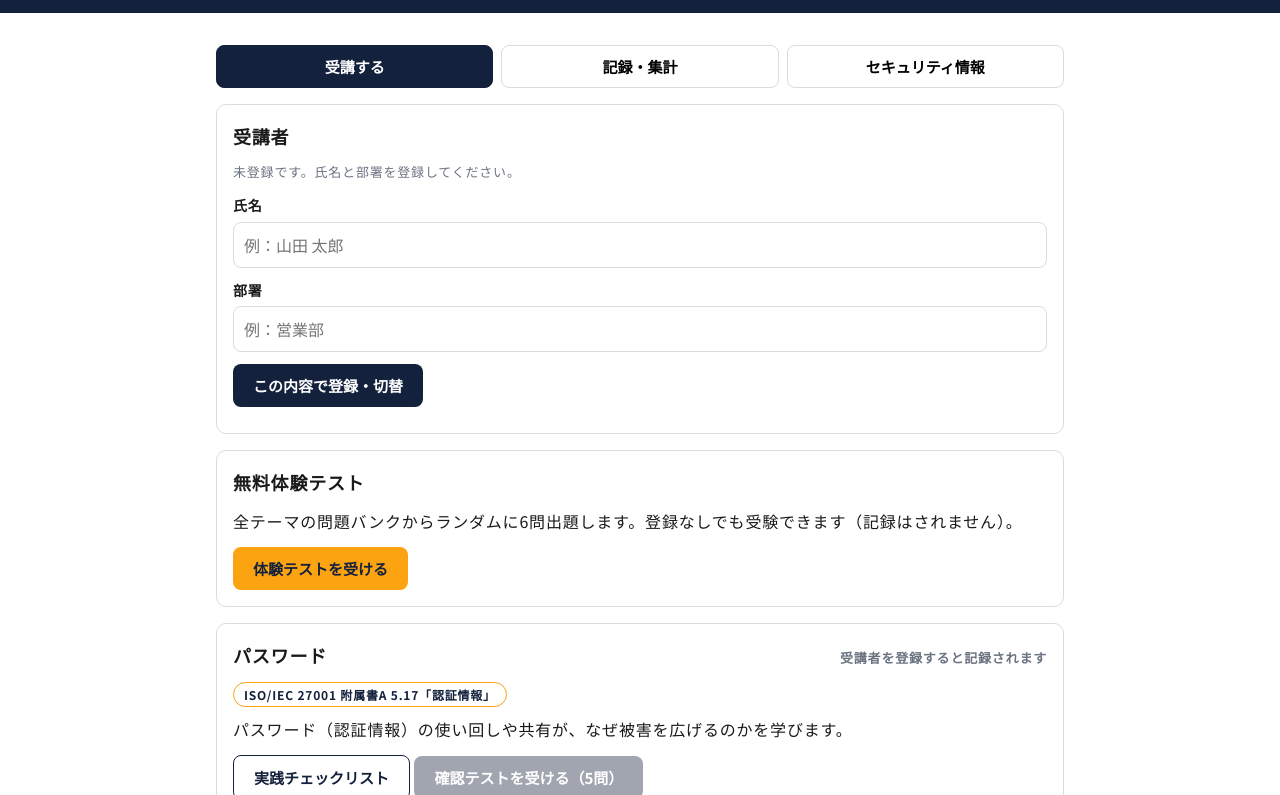
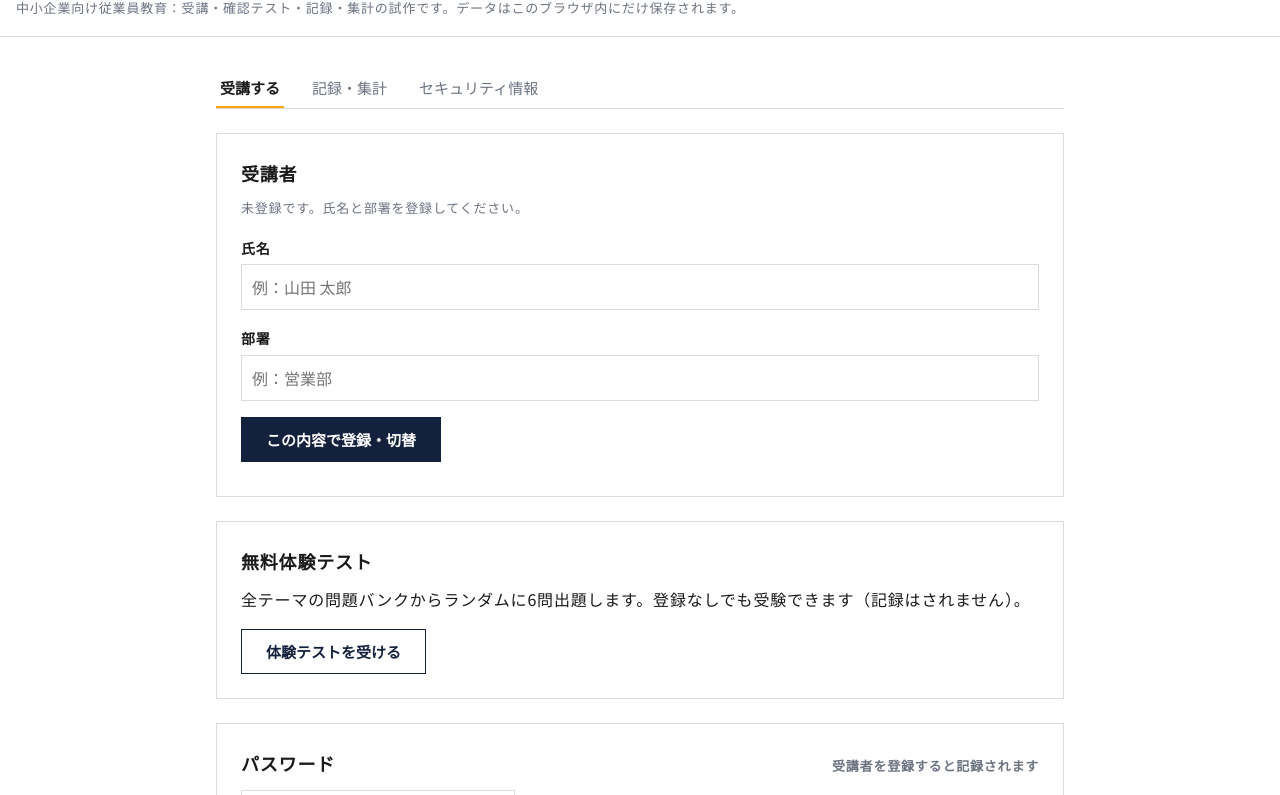
Before and after one commit to move-efficiently-dev/security-learning-app, a plain HTML site: page app/index.html in a window 1280 px wide. Shown: the part 113-908 px from the top of the page. Drawn offline with Linux system fonts and the light colour scheme.

Commit message:
Unify app design with website design rules

```diff
--- a/app/index.html
+++ b/app/index.html
@@ -7,36 +7,39 @@
 <link rel="preconnect" href="https://fonts.googleapis.com">
 <link href="https://fonts.googleapis.com/css2?family=Noto+Sans+JP:wght@400;500;700;900&display=swap" rel="stylesheet">
 <style>
+  /* デザインルール：ウェブサイトと統一（白黒＋金、ネイビーはボタン専用、
+     罫線は 1px solid #DCDCDC・強調のみ2px、余白は8の倍数、Noto Sans JP） */
   :root{
     --navy:#14213D; --gold:#FCA311; --ink:#1a1a1a; --gray:#6b7280;
-    --line:#DCDCDC; --bg:#FFFFFF; --soft:#F7F5F0; --ok:#1F7A4D; --ng:#B3261E;
+    --line:#DCDCDC; --bg:#FFFFFF; --soft:#F5F5F5; --ok:#1F7A4D; --ng:#B3261E;
   }
   *{box-sizing:border-box; margin:0; padding:0;}
   body{font-family:"Noto Sans JP",sans-serif; color:var(--ink); background:var(--bg);
        font-size:16px; line-height:1.75; letter-spacing:.05em;}
-  header{background:var(--navy); color:#fff; padding:20px 16px;}
-  header .brand{font-size:13px; color:var(--gold); font-weight:700; letter-spacing:.15em;}
-  header h1{font-size:22px; font-weight:900; margin-top:2px;}
-  header p{font-size:13px; opacity:.85;}
+  header{background:#fff; color:var(--ink); padding:24px 16px 16px; border-bottom:1px solid var(--line);}
+  header .brand{font-size:13px; color:var(--ink); font-weight:700; letter-spacing:.15em;
+    display:inline-block; border-bottom:2px solid var(--gold); padding-bottom:2px;}
+  header h1{font-size:24px; font-weight:900; margin-top:8px;}
+  header p{font-size:13px; color:var(--gray); margin-top:4px;}
   .wrap{max-width:880px; margin:0 auto; padding:16px;}
-  nav.tabs{display:flex; gap:8px; flex-wrap:wrap; margin:16px 0;}
-  nav.tabs button{flex:1; min-width:120px; padding:10px 8px; border:1px solid var(--line);
-    background:#fff; border-radius:8px; font-family:inherit; font-size:15px; font-weight:700; cursor:pointer;}
-  nav.tabs button.active{background:var(--navy); color:#fff; border-color:var(--navy);}
+  nav.tabs{display:flex; gap:24px; flex-wrap:wrap; margin:16px 0 24px; border-bottom:1px solid var(--line);}
+  nav.tabs button{flex:0 1 auto; padding:8px 4px; border:none; border-bottom:2px solid transparent;
+    background:none; font-family:inherit; font-size:15px; font-weight:500; color:var(--gray); cursor:pointer;}
+  nav.tabs button.active{color:var(--ink); font-weight:700; border-bottom:2px solid var(--gold);}
   section{display:none;}
   section.active{display:block;}
-  .card{border:1px solid var(--line); border-radius:10px; padding:16px; margin-bottom:16px; background:#fff;}
+  .card{border:1px solid var(--line); border-radius:0; padding:24px; margin-bottom:24px; background:#fff;}
   .card h2{font-size:18px; font-weight:900; margin-bottom:8px;}
   .card h3{font-size:16px; font-weight:700; margin:12px 0 6px;}
-  .tag{display:inline-block; font-size:12px; font-weight:700; color:var(--navy);
-    border:1px solid var(--gold); border-radius:999px; padding:1px 10px; margin-right:6px;}
+  .tag{display:inline-block; font-size:12px; font-weight:700; color:var(--ink);
+    border:1px solid var(--line); border-bottom:2px solid var(--gold); padding:2px 10px; margin-right:6px;}
   .muted{color:var(--gray); font-size:13px;}
-  label{font-size:14px; font-weight:700; display:block; margin-top:10px;}
-  input[type=text], select{width:100%; padding:10px; border:1px solid var(--line); border-radius:8px;
+  label{font-size:14px; font-weight:700; display:block; margin-top:16px;}
+  input[type=text], select{width:100%; padding:10px; border:1px solid var(--line); border-radius:0;
     font-family:inherit; font-size:16px; margin-top:4px;}
-  .btn{display:inline-block; background:var(--navy); color:#fff; border:none; border-radius:8px;
-    padding:11px 20px; font-family:inherit; font-size:15px; font-weight:700; cursor:pointer; margin-top:12px;}
-  .btn.gold{background:var(--gold); color:var(--navy);}
+  .btn{display:inline-block; background:var(--navy); color:#fff; border:1px solid var(--navy); border-radius:0;
+    padding:11px 24px; font-family:inherit; font-size:15px; font-weight:700; cursor:pointer; margin-top:16px;}
+  .btn.gold{background:#fff; color:var(--navy); border:1px solid var(--navy);}
   .btn.plain{background:#fff; color:var(--navy); border:1px solid var(--navy);}
   .btn:disabled{opacity:.4; cursor:not-allowed;}
   .course-head{display:flex; justify-content:space-between; align-items:baseline; gap:8px; flex-wrap:wrap;}
@@ -48,9 +51,9 @@
   .q{border-top:1px solid var(--line); padding:14px 0;}
   .q:first-of-type{border-top:none;}
   .q p{font-weight:700; margin-bottom:8px;}
-  .q label{font-weight:400; display:block; margin:6px 0; padding:8px 10px; border:1px solid var(--line); border-radius:8px; cursor:pointer;}
-  .q label.sel{border-color:var(--navy); background:var(--soft);}
-  .q .exp{display:none; font-size:14px; background:var(--soft); border-radius:8px; padding:10px; margin-top:8px;}
+  .q label{font-weight:400; display:block; margin:8px 0; padding:8px 10px; border:1px solid var(--line); border-radius:0; cursor:pointer;}
+  .q label.sel{border-color:var(--ink); background:var(--soft);}
+  .q .exp{display:none; font-size:14px; background:var(--soft); border-radius:0; padding:10px; margin-top:8px;}
   .q .exp.show{display:block;}
   .q .verdict{font-weight:900;}
   .q .verdict.ok{color:var(--ok);} .q .verdict.ng{color:var(--ng);}
@@ -62,7 +65,7 @@
   .src{border-top:1px solid var(--line); padding:10px 0;}
   .src:first-of-type{border-top:none;}
   .chips{display:flex; flex-wrap:wrap; gap:6px; margin-top:6px;}
-  .chip{font-size:12px; border:1px solid var(--line); border-radius:999px; padding:2px 10px; background:var(--soft);}
+  .chip{font-size:12px; border:1px solid var(--line); border-radius:0; padding:2px 10px; background:var(--soft);}
   footer{color:var(--gray); font-size:12px; text-align:center; padding:24px 16px;}
   @media (max-width:600px){ header h1{font-size:19px;} .btn{width:100%; text-align:center;} }
 </style>
```
